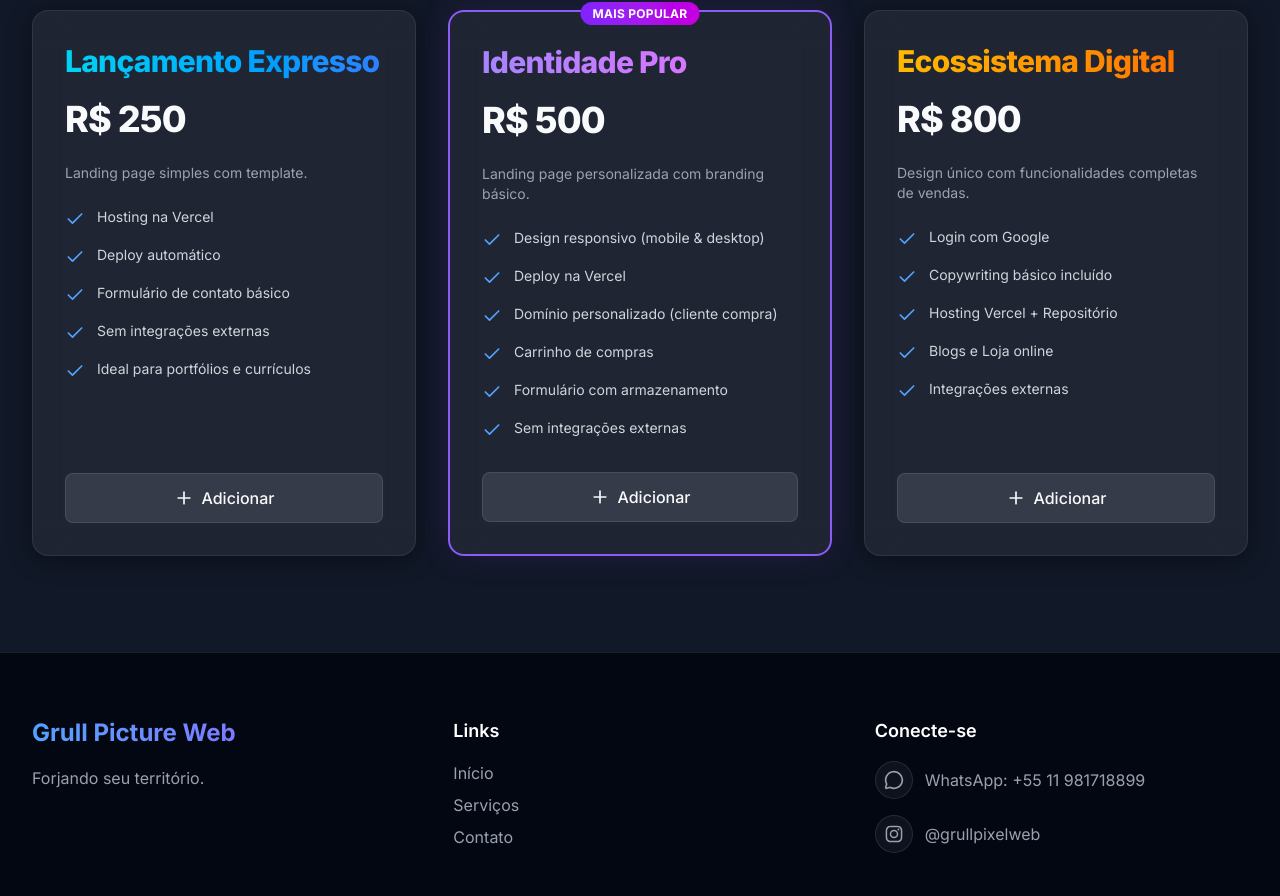
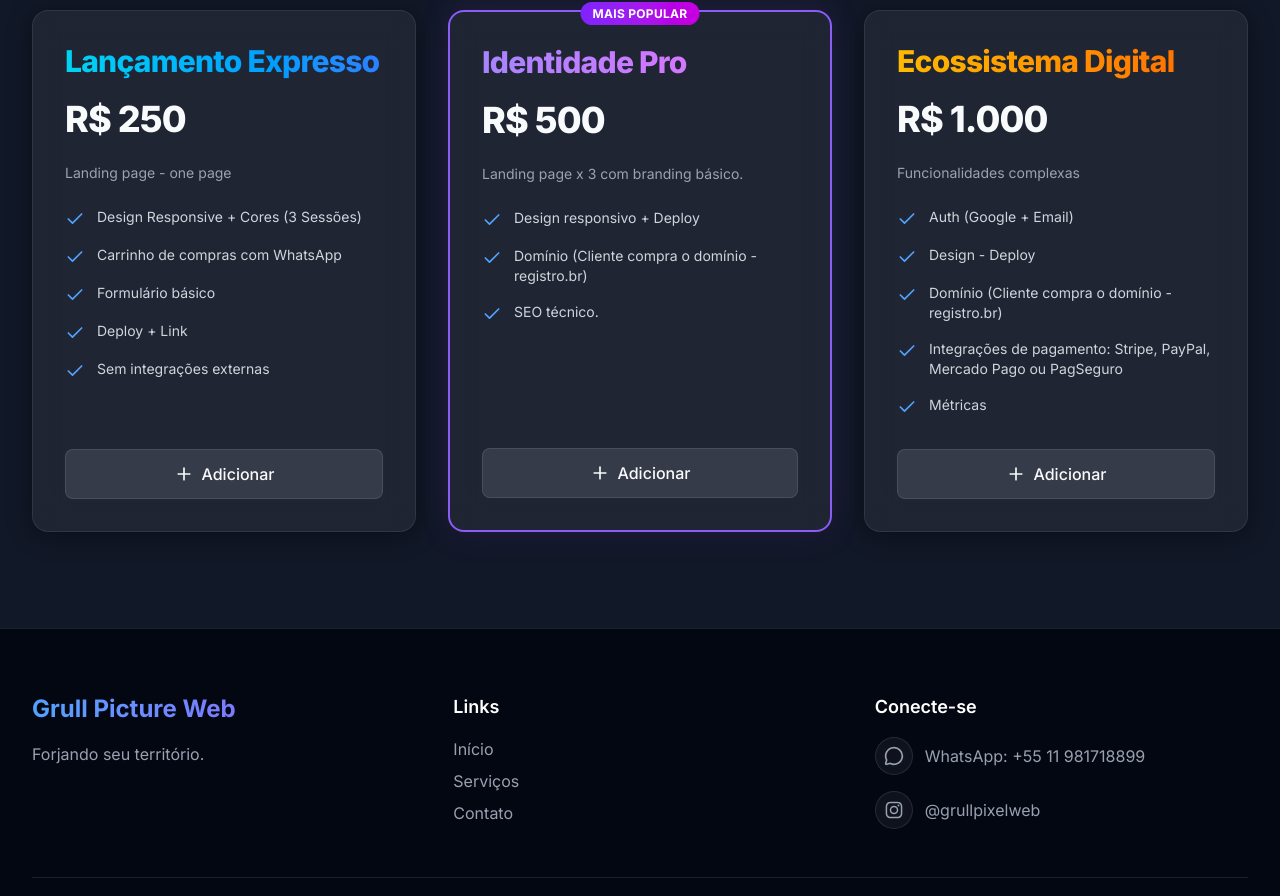
Before and after one commit to grullpixelweb-pixel/BaseWebSite, a Next.js app: page / in a window 1280 px wide. Shown: the part 2358-3254 px from the top of the page. Built offline with nearby package versions, Linux system fonts and the light colour scheme.

Commit message:
Actualizando descripciones, beneficios y precios de los paquetes de servicios (Lançamento Expresso, Identidade Pro, Ecossistema Digital) en todos los idiomas.

```diff
--- a/src/locales/translations.ts
+++ b/src/locales/translations.ts
@@ -66,40 +66,37 @@ export const translations = {
           id: 1,
           title: "Lançamento Expresso",
           price: 250,
-          description: "Landing page simples com template.",
+          description: "Landing page - one page",
           features: [
-            "Hosting na Vercel",
-            "Deploy automático",
-            "Formulário de contato básico",
+            "Design Responsive + Cores (3 Sessões)",
+            "Carrinho de compras com WhatsApp",
+            "Formulário básico",
+            "Deploy + Link",
             "Sem integrações externas",
-            "Ideal para portfólios e currículos",
           ],
         },
         {
           id: 2,
           title: "Identidade Pro",
           price: 500,
-          description: "Landing page personalizada com branding básico.",
+          description: "Landing page x 3 com branding básico.",
           features: [
-            "Design responsivo (mobile & desktop)",
-            "Deploy na Vercel",
-            "Domínio personalizado (cliente compra)",
-            "Carrinho de compras",
-            "Formulário com armazenamento",
-            "Sem integrações externas",
+            "Design responsivo + Deploy",
+            "Domínio (Cliente compra o domínio - registro.br)",
+            "SEO técnico.",
           ],
         },
         {
           id: 3,
           title: "Ecossistema Digital",
-          price: 800,
-          description: "Design único com funcionalidades completas de vendas.",
+          price: 1000,
+          description: "Funcionalidades complexas",
           features: [
-            "Login com Google",
-            "Copywriting básico incluído",
-            "Hosting Vercel + Repositório",
-            "Blogs e Loja online",
-            "Integrações externas",
+            "Auth (Google + Email)",
+            "Design - Deploy",
+            "Domínio (Cliente compra o domínio - registro.br)",
+            "Integrações de pagamento: Stripe, PayPal, Mercado Pago ou PagSeguro",
+            "Métricas",
           ],
         },
       ],
@@ -190,40 +187,37 @@ export const translations = {
           id: 1,
           title: "Lanzamiento Exprés",
           price: 250,
-          description: "Landing page simple con template.",
+          description: "Landing page - one page",
           features: [
-            "Hosting en Vercel",
-            "Deploy automático",
-            "Formulario de contacto básico",
+            "Design Responsive + Colors (3 Sessions)",
+            "Carrito de compras con WhatsApp",
+            "Formulario básico",
+            "Deploy + Link",
             "Sin integraciones externas",
-            "Ideal portafolios y curriculums",
           ],
         },
         {
           id: 2,
           title: "Identidad Pro",
           price: 500,
-          description: "Landing page personalizada con branding básico.",
+          description: "Landing page x 3 con branding básico.",
           features: [
-            "Diseño responsivo (desktop + mobile)",
-            "Deploy en Vercel",
-            "Dominio personalizado (cliente compra)",
-            "Carrito de compras",
-            "Formulario con almacenamiento",
-            "Sin integraciones externas",
+            "Diseño responsivo + Deploy",
+            "Dominio (Cliente compra el dominio)",
+            "SEO técnico.",
           ],
         },
         {
           id: 3,
-          title: "Business",
-          price: 800,
-          description: "Diseño único con funcionalidades completas de ventas.",
+          title: "Ecosistema Digital",
+          price: 1000,
+          description: "Funcionalidades complejas",
           features: [
-            "Log in con Google",
-            "Copywriting básico incluido",
-            "Hosting Vercel + repositorio",
-            "Blogs y Tiendas online",
-            "Integraciones externas",
+            "Auth (Google + Email)",
+            "Design - Deploy",
+            "Dominio (Cliente compra el dominio)",
+            "Integraciones de pago: Stripe, PayPal, Meli o PagSeguro",
+            "Métricas",
           ],
         },
       ],
@@ -314,40 +308,37 @@ export const translations = {
           id: 1,
           title: "Quick Launch",
           price: 250,
-          description: "Simple template-based landing page.",
+          description: "Landing page - one page",
           features: [
-            "Vercel Hosting",
-            "Automatic deploy",
-            "Basic contact form",
+            "Responsive Design + Colors (3 Sessions)",
+            "WhatsApp Shopping Cart",
+            "Basic form",
+            "Deploy + Link",
             "No external integrations",
-            "Ideal for portfolios and resumes",
           ],
         },
         {
           id: 2,
           title: "Pro Custom",
           price: 500,
-          description: "Custom landing page with basic branding.",
+          description: "Landing page x 3 with basic branding.",
           features: [
-            "Responsive design (mobile & desktop)",
-            "Deploy on Vercel",
-            "Custom domain (purchased by client)",
-            "Shopping cart",
-            "Form with storage",
-            "No external integrations",
+            "Responsive Design + Deploy",
+            "Domain (Purchased by client)",
+            "Technical SEO.",
           ],
         },
         {
           id: 3,
           title: "Digital Ecosystem",
-          price: 800,
-          description: "Unique design with complete online sales features.",
+          price: 1000,
+          description: "Complex features",
           features: [
-            "Google Login",
-            "Basic copywriting included",
-            "Vercel Hosting + Private Repo",
-            "Blogs & Online Stores",
-            "External integrations",
+            "Auth (Google + Email)",
+            "Design - Deploy",
+            "Domain (Purchased by client)",
+            "Payment integrations: Stripe, PayPal, etc.",
+            "Metrics",
           ],
         },
       ],
```
